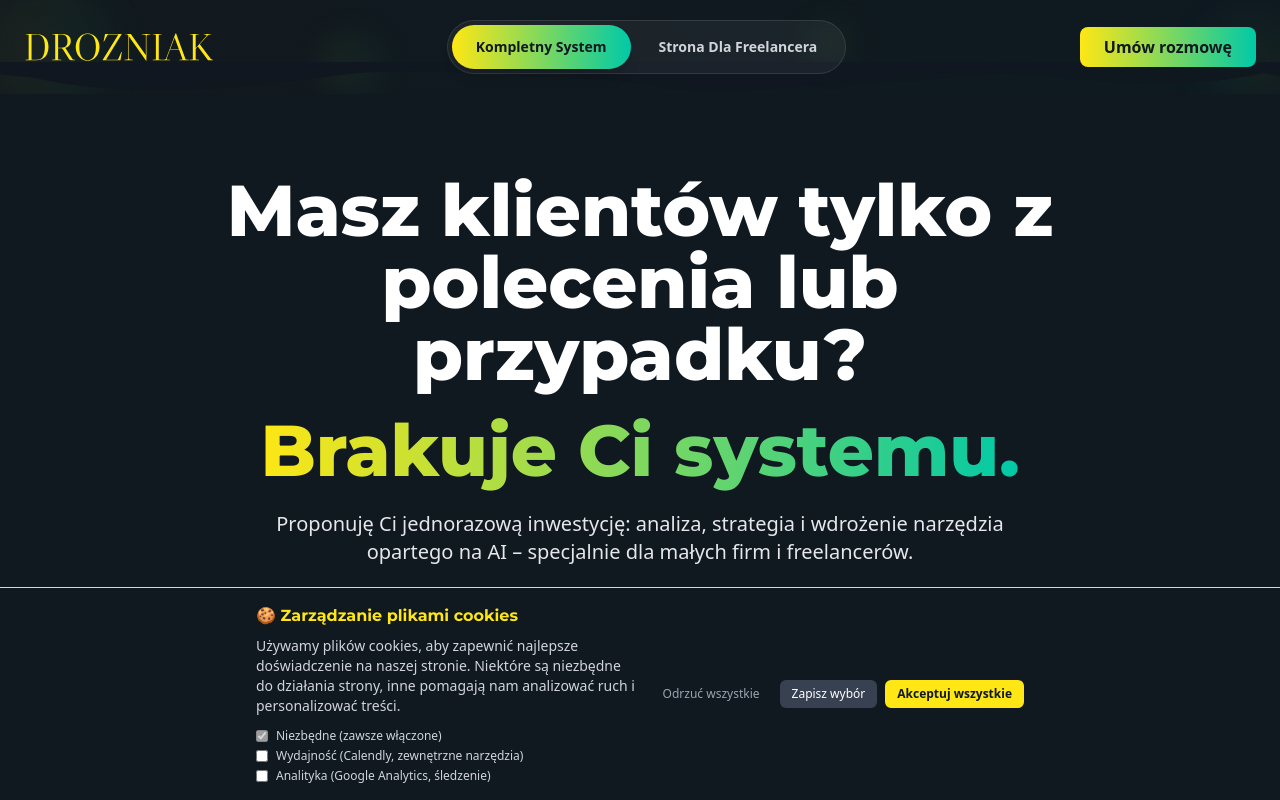
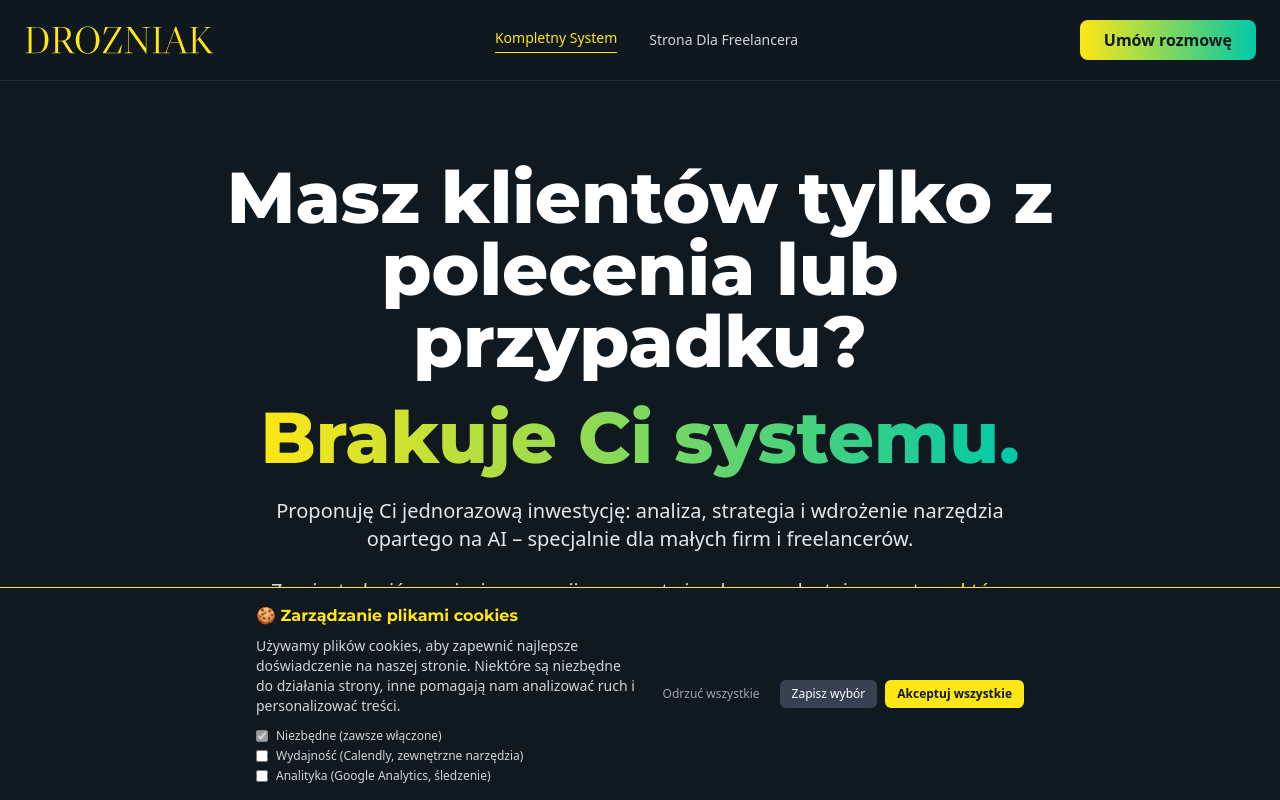
Before and after one commit to droziu/drozniak-landingpage2, a React (Vite) app: page / in a window 1280 px wide. Shown: the top 800 px of the page. Built offline with nearby package versions, Linux system fonts and the light colour scheme.

Commit message:
Update Header.tsx

```diff
--- a/components/Header.tsx
+++ b/components/Header.tsx
@@ -13,40 +13,8 @@ export const Header: React.FC = () => {
   };
 
   return (
-    <header className="sticky top-0 z-50 relative">
-      {/* Main header background */}
-      <div className="absolute inset-0 bg-[#101820]/95 backdrop-blur-xl"></div>
-
-      {/* Wave background elements */}
-      <div className="absolute inset-0 overflow-hidden">
-        <div className="absolute top-0 left-0 w-full h-full bg-gradient-to-r from-[#fee715]/5 to-[#00C9A7]/5 opacity-30"></div>
-        <div className="absolute -top-4 -left-4 w-32 h-32 bg-gradient-to-r from-[#fee715]/10 to-[#00C9A7]/10 rounded-full blur-xl animate-pulse"></div>
-        <div className="absolute -bottom-4 -right-4 w-24 h-24 bg-gradient-to-r from-[#00C9A7]/10 to-[#fee715]/10 rounded-full blur-xl animate-pulse delay-1000"></div>
-        <div className="absolute top-1/2 left-1/4 w-16 h-16 bg-gradient-to-r from-[#fee715]/5 to-[#00C9A7]/5 rounded-full blur-lg animate-bounce"></div>
-        <div className="absolute top-1/3 right-1/3 w-12 h-12 bg-gradient-to-r from-[#00C9A7]/5 to-[#fee715]/5 rounded-full blur-lg animate-bounce delay-500"></div>
-      </div>
-
-      {/* SVG Wave Bottom */}
-      <div className="absolute bottom-0 left-0 w-full h-8">
-        <svg
-          viewBox="0 0 1200 120"
-          preserveAspectRatio="none"
-          className="w-full h-full"
-        >
-          <path
-            d="M0,0V46.29c47.79,22.2,103.59,32.17,158,28,70.36-5.37,136.33-33.31,206.8-37.5C438.64,32.43,512.34,53.67,583,72.05c69.27,18,138.3,24.88,209.4,13.08,36.15-6,69.85-17.84,104.45-29.34C989.49,25,1113-14.29,1200,52.47V0Z"
-            fill="#101820"
-            opacity="0.95"
-          />
-          <path
-            d="M0,0V15.81C13,36.92,27.64,56.86,47.69,72.05,99.41,111.27,165,111,224.58,91.58c31.15-10.15,60.09-26.07,89.67-39.8,40.92-19,84.73-46,130.83-49.67,36.26-2.85,70.9,9.42,98.6,31.56,31.77,25.39,62.32,62,103.63,73,40.44,10.79,81.35-6.69,119.13-24.28s75.16-39,116.92-43.05c59.73-5.85,113.28,22.88,168.9,38.84,30.2,8.66,59,6.17,87.09-7.5,22.43-10.89,48-26.93,60.65-49.24V0Z"
-            fill="#101820"
-            opacity="0.95"
-          />
-        </svg>
-      </div>
-
-      <div className="container mx-auto px-4 md:px-6 py-2 md:py-5 flex justify-between items-center relative z-10">
+    <header className="sticky top-0 z-50 bg-[#101820]/95 backdrop-blur-xl border-b border-white/10">
+      <div className="container mx-auto px-4 md:px-6 py-2 md:py-5 flex justify-between items-center">
         <Link to="/" className="text-xl md:text-2xl font-bold font-[Montserrat] text-[#fee715] group">
           <div className="relative">
             <Logo />
@@ -54,29 +22,29 @@ export const Header: React.FC = () => {
           </div>
         </Link>
 
-            {/* Simple Page Navigation - Hidden on mobile */}
-            <div className="hidden md:flex items-center space-x-1 bg-white/5 rounded-full p-1 border border-white/10">
+            {/* Professional Navigation - Hidden on mobile */}
+            <nav className="hidden md:flex items-center space-x-8">
               <Link
                 to="/"
-                className={`px-6 py-3 rounded-full text-sm font-semibold transition-all duration-300 ${
+                className={`text-sm font-medium transition-colors duration-200 ${
                   !isFreelancerPage
-                    ? 'bg-gradient-to-r from-[#fee715] to-[#00C9A7] text-[#101820] shadow-lg'
-                    : 'text-gray-300 hover:text-white hover:bg-white/10'
+                    ? 'text-[#fee715] border-b border-[#fee715] pb-1'
+                    : 'text-gray-300 hover:text-white'
                 }`}
               >
                 Kompletny System
               </Link>
               <Link
                 to="/freelancer"
-                className={`px-6 py-3 rounded-full text-sm font-semibold transition-all duration-300 ${
+                className={`text-sm font-medium transition-colors duration-200 ${
                   isFreelancerPage
-                    ? 'bg-gradient-to-r from-[#fee715] to-[#00C9A7] text-[#101820] shadow-lg'
-                    : 'text-gray-300 hover:text-white hover:bg-white/10'
+                    ? 'text-[#fee715] border-b border-[#fee715] pb-1'
+                    : 'text-gray-300 hover:text-white'
                 }`}
               >
                 Strona Dla Freelancera
               </Link>
-            </div>
+            </nav>
 
         {/* Desktop CTA Button - Hidden on mobile */}
         <a
```
